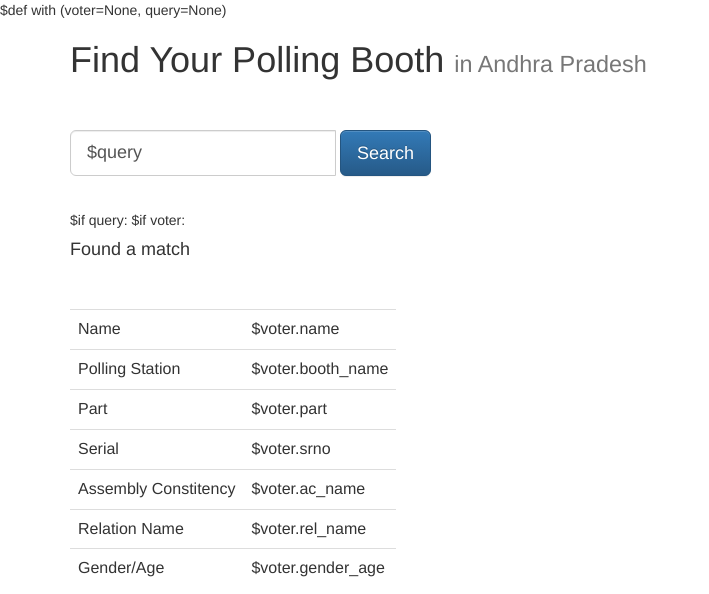
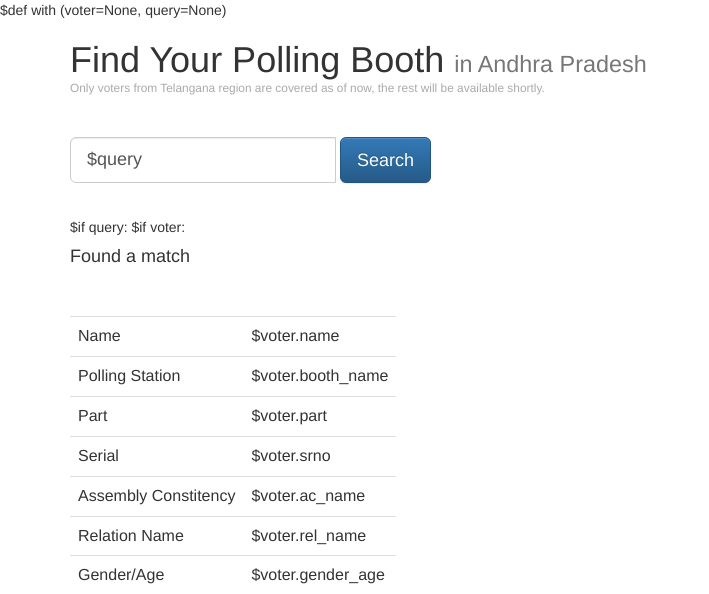
Before and after one commit to anandology/voternet, a Python web app: template voternet/templates/voter.html in a window 1280 px wide. Shown: the top 594 px of the page, without its empty margins (0-709 px from the left). Run offline with Jinja, Linux system fonts and the light colour scheme; the template is opened without the code that fills it, so the values that code supplies are empty; some libraries are stand-ins or nearby versions.

Commit message:
Added message that only Telangana region is covered as of now.

```diff
--- a/voternet/templates/voter.html
+++ b/voternet/templates/voter.html
@@ -40,6 +40,7 @@ $def with (voter=None, query=None)
 <body>
 <div class="container">
     <h1>Find Your Polling Booth <small>in Andhra Pradesh</small></h1>
+    <div style="color: #aaa; margin-top: -10px;"><small>Only voters from Telangana region are covered as of now, the rest will be available shortly.</small></div>
     <br/>
     <br/>
     <form method="GET" class="form-inline">
```
